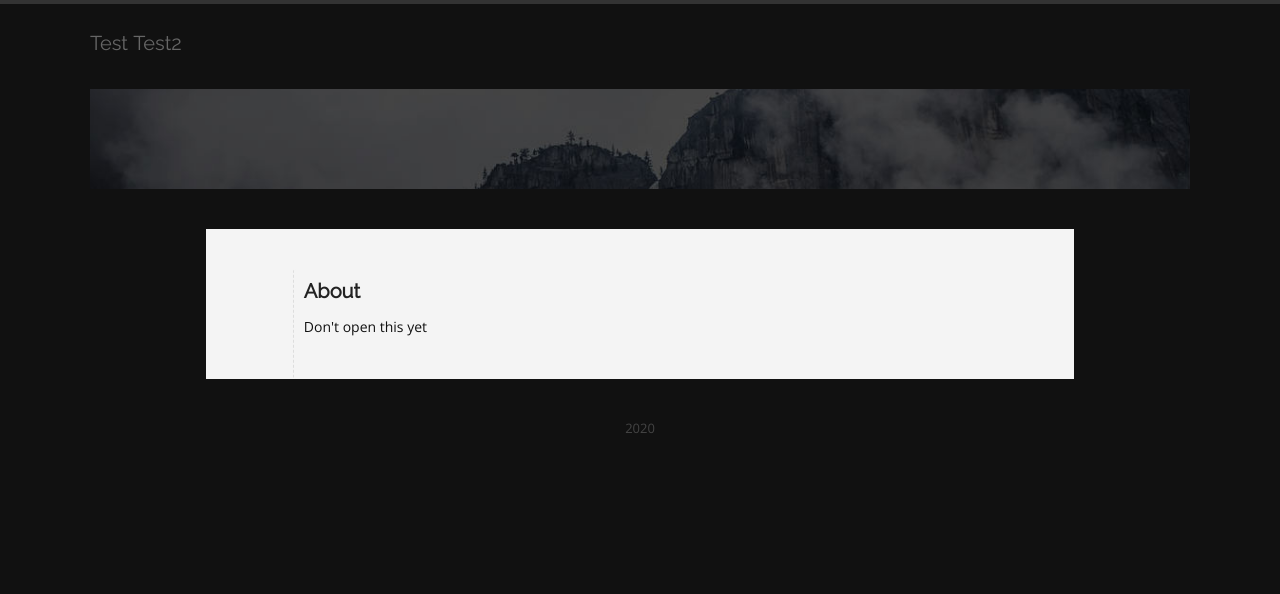
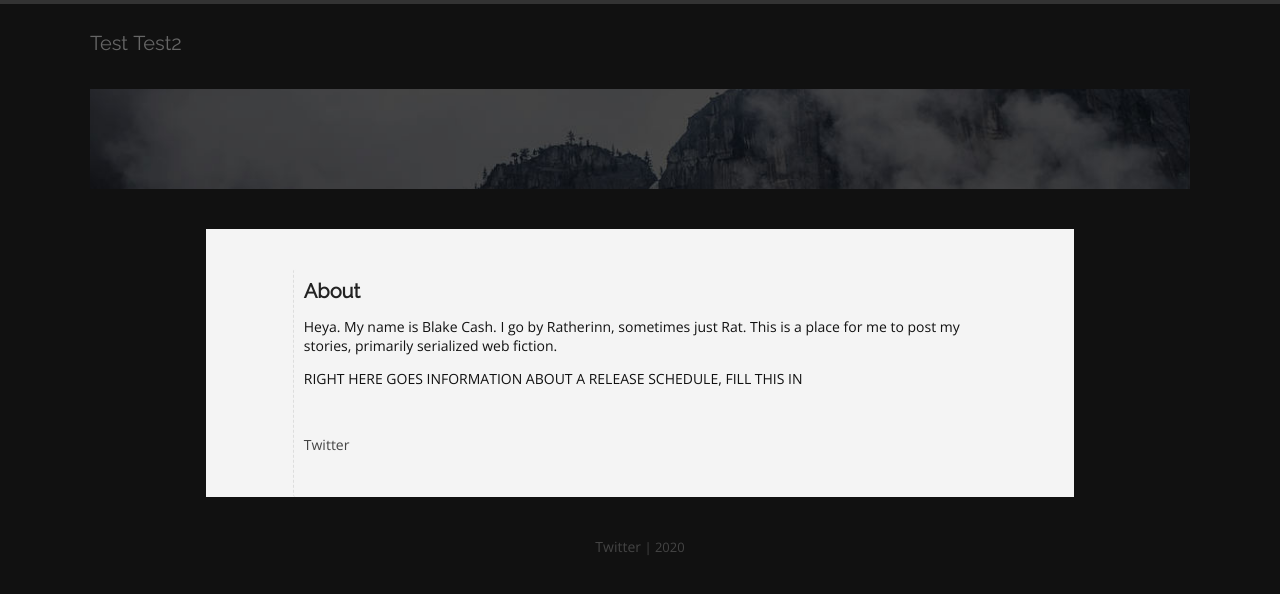
Before and after one commit to Blake-Cash/writing-site, a Jekyll site: the page built from about.html, in a window 1280 px wide. Shown: the top 594 px of the page. Built offline with Jekyll 4.4.1, drawn with Linux system fonts in a browser that asks for light colours; some web fonts are replaced.

Commit message:
add twitter, add about

```diff
--- a/_includes/sidebar.html
+++ b/_includes/sidebar.html
@@ -11,4 +11,4 @@
     <li><a href="https://twitter.com/falco/status/1271501339474849792">General Archive</a></li>
   </ul>
 </p>
-<b><a href="https://twitter.com/falco/status/1271501339474849792">About</a></b>
+<b><a href="{{site.baseurl}}/about/"">About</a></b>
--- a/_layouts/blog-home.html
+++ b/_layouts/blog-home.html
@@ -56,7 +56,7 @@
 			<div style='clear:both'></div>
 		</div>
 		<div id='footer'>
-			<a href="{{site.baseurl}}/about/">About</a> | {{site.copyright_year}}
+			<a href="https://twitter.com/YoungCashish">Twitter</a> | {{site.copyright_year}}
 		</div>
 	</div>
 </body>
--- a/_layouts/blog.html
+++ b/_layouts/blog.html
@@ -30,7 +30,7 @@
 			<div style='clear:both'></div>
 		</div>
 		<div id='footer'>
-			{{site.copyright_year}}
+			<a href="https://twitter.com/YoungCashish">Twitter</a> | {{site.copyright_year}}
 		</div>
 	</div>
 
--- a/about.html
+++ b/about.html
@@ -4,4 +4,7 @@ title: About
 image: /images/blog/mystery.png
 ---
 
-<p>Don't open this yet</p>
+<p>Heya. My name is Blake Cash. I go by Ratherinn, sometimes just Rat. This is a place for me to post my stories, primarily serialized web fiction.</p>
+<p>RIGHT HERE GOES INFORMATION ABOUT A RELEASE SCHEDULE, FILL THIS IN</p>
+<br/>
+<p><a href="https://twitter.com/falco/status/1271501339474849792">Twitter</a></p>
```
